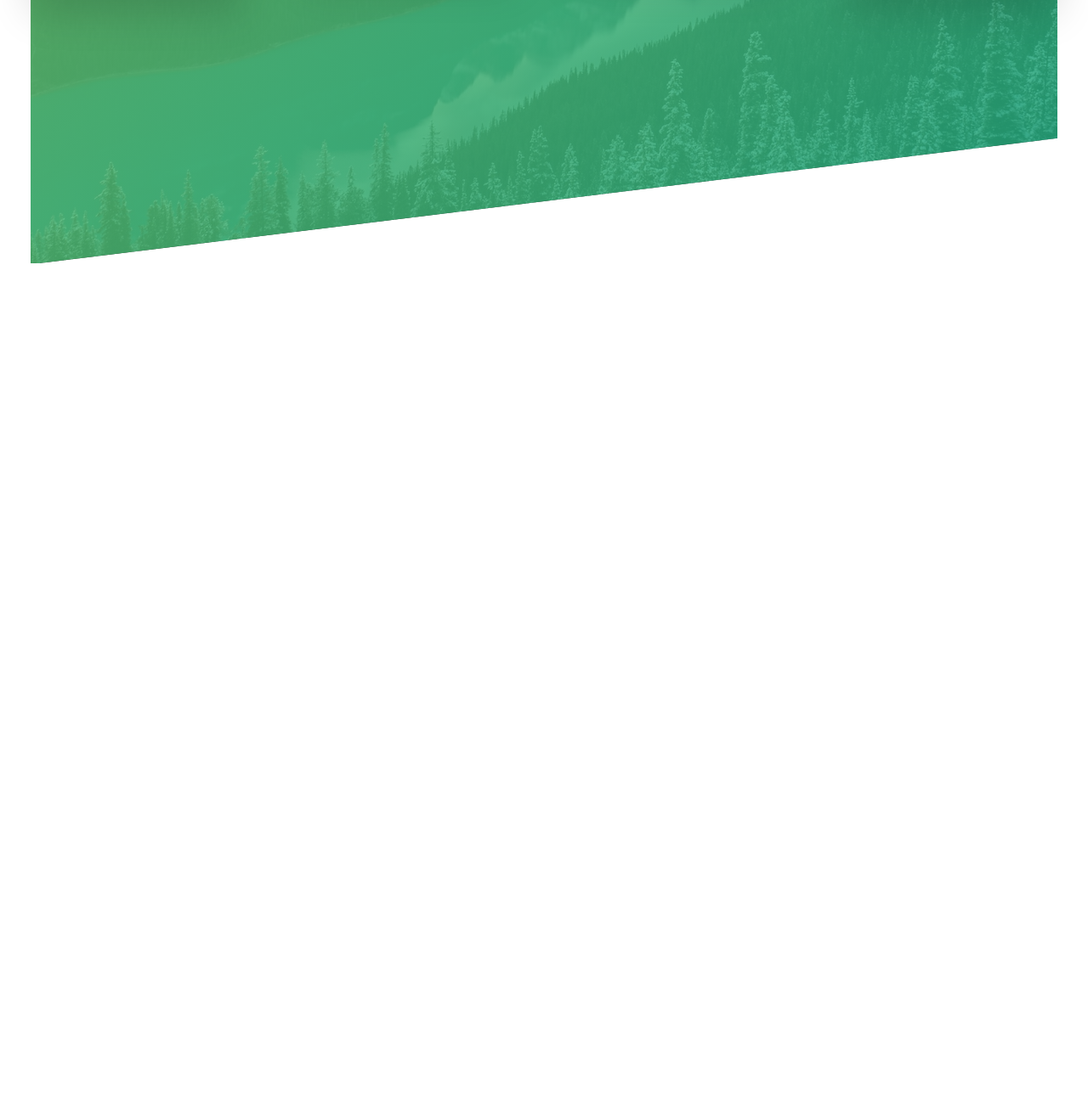
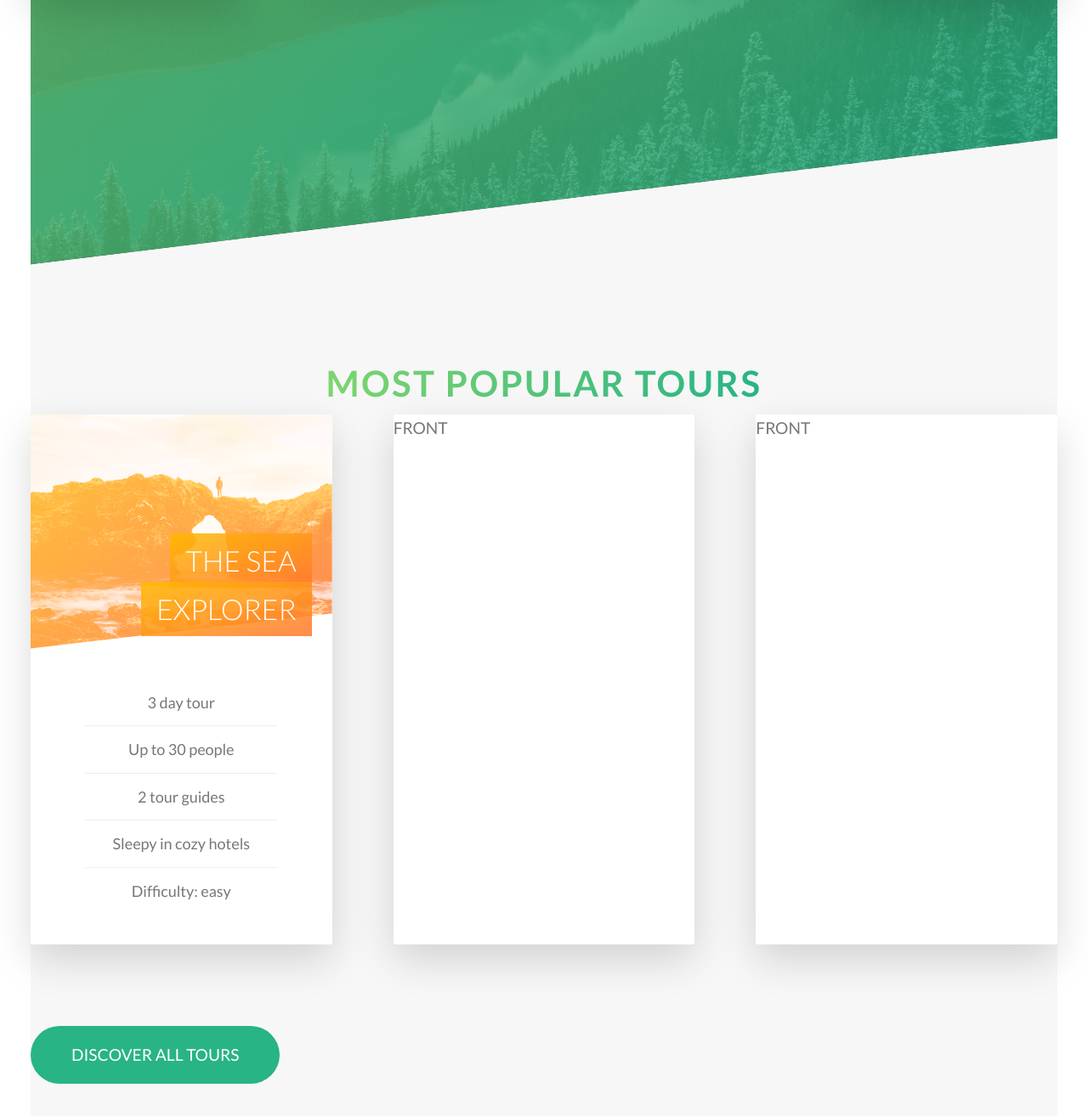
Before and after one commit to frafful/natours, a website: page index.html in a window 1280 px wide. Shown: the part 2883-4197 px from the top of the page at 85% size. Before the commit the page ends 3193 px from the top, so only its background shows below. Drawn offline with nearby package versions, Linux system fonts and the light colour scheme; files that its build step writes are made by us from their sources.

Commit message:
Tours section

```diff
--- a/index.html
+++ b/index.html
@@ -1,5 +1,6 @@
 <!DOCTYPE html>
 <html lang="en">
+
 <head>
   <meta charset="UTF-8">
   <meta name="viewport" content="width=device-width, initial-scale=1.0">
@@ -12,6 +13,7 @@
 
   <title>Natours | Exciting tours for adventurous people</title>
 </head>
+
 <body>
   <header class="header">
     <div class="header__logo-box">
@@ -41,13 +43,17 @@
             You're going to fall in love with nature
           </h3>
           <p class="paragraph">
-                            Lorem ipsum dolor sit amet consectetur adipisicing elit. Dolorem sequi, perferendis perspiciatis delectus tenetur officia quas voluptatem enim animi unde molestias nulla dolorum, voluptatibus libero distinctio exercitationem, sed cupiditate veritatis!
+            Lorem ipsum dolor sit amet consectetur adipisicing elit. Dolorem sequi, perferendis perspiciatis delectus tenetur officia
+            quas voluptatem enim animi unde molestias nulla dolorum, voluptatibus libero distinctio exercitationem, sed cupiditate
+            veritatis!
           </p>
           <h3 class="heading-tertiary u-margin-bottom-small">
             Live adventures like you never have before
           </h3>
           <p class="paragraph">
-                            Lorem, ipsum dolor sit amet consectetur adipisicing elit. Distinctio corrupti quas harum dolores culpa minima deleniti beatae perferendis, odit ipsum. Nisi temporibus quaerat reiciendis, iusto obcaecati corrupti aspernatur. Doloremque, debitis.
+            Lorem, ipsum dolor sit amet consectetur adipisicing elit. Distinctio corrupti quas harum dolores culpa minima deleniti beatae
+            perferendis, odit ipsum. Nisi temporibus quaerat reiciendis, iusto obcaecati corrupti aspernatur. Doloremque,
+            debitis.
           </p>
 
           <a href="#" class="btn-text">Learn more &rarr;</a>
@@ -100,6 +106,50 @@
             </p>
           </div>
         </div>
+    </section>
+    <section class="section-tours">
+      <div class="u-center-text">
+        <h3 class="heading-secondary">
+          Most Popular Tours
+        </h3>
+      </div>
+      <div class="row">
+        <div class="col-1-of-3">
+          <div class="card">
+            <div class="card__side card__side--front">
+              <div class="card__picture card__picture--1">
+              </div>
+              <h4 class="card__heading">
+                <span class="card__heading-span card__heading-span--1">The sea explorer</span>
+              </h4>
+              <div class="card__details">
+                <ul>
+                  <li>3 day tour</li>
+                  <li>Up to 30 people</li>
+                  <li>2 tour guides</li>
+                  <li>Sleepy in cozy hotels</li>
+                  <li>Difficulty: easy</li>
+                </ul>
+              </div>
+            </div>
+
+            <div class="card__side card__side--back card__side--back-1">BACK</div>
+          </div>
+        </div>
+        <div class="col-1-of-3">
+          <div class="card">
+            <div class="card__side card__side--front">FRONT</div>
+            <div class="card__side card__side--back card__side--back-2">BACK</div>
+          </div>
+        </div>
+        <div class="col-1-of-3">
+          <div class="card">
+            <div class="card__side card__side--front">FRONT</div>
+            <div class="card__side card__side--back card__side--back-3">BACK</div>
+          </div>
+        </div>
+      </div>
+      <a href="#" class="btn btn--green btn--animated u-center-text">Discover All Tours</a>
     </section>
   </main>
 
@@ -175,4 +225,5 @@
 
     -->
 </body>
+
 </html>
--- a/sass/abstract/_variables.scss
+++ b/sass/abstract/_variables.scss
@@ -2,7 +2,14 @@ $color-primary: #55c57a;
 $color-primary-light: #7ed56f;
 $color-primary-dark: #28b485;
 
+$color-secondary-light: #ffb900;
+$color-secondary-dark: #ff7730;
+
+$color-tertiary-light: #2998ff;
+$color-tertiary-dark: #5643fa;
+
 $color-grey-light-1: #f7f7f7;
+$color-grey-light-2: #eee;
 
 $color-gray-dark: #777;
 $color-white: #fff;
--- a/sass/components/_button.scss
+++ b/sass/components/_button.scss
@@ -50,6 +50,15 @@
             }
         }
 
+        &--green {
+            background-color: $color-primary-dark;
+            color: $color-white;
+
+            &::after {
+                background-color: $color-primary-dark;
+            }
+        }
+
         &--animated {
             animation-name: moveUp;
             animation-duration: 2s;
--- /dev/null
+++ b/sass/components/_card.scss
@@ -0,0 +1,136 @@
+.card {
+
+  //Functionality
+  position: relative;
+  height: 52rem;
+  perspective: 150rem;
+  -moz-perspective: 150rem;
+
+  &__side {
+    background-color: red;
+    height: 52rem;
+    transition: all .8s ease;
+    position: absolute;
+    top: 0;
+    left: 0;
+    width: 100%;
+    backface-visibility: hidden;
+
+    border-radius: 3px;
+    overflow: hidden;
+    box-shadow: 0 1.5rem 4rem rgba($color-black, .15);
+
+    &--front {
+      background-color: $color-white;
+    }
+
+    &--back {
+      background-color: green;
+      transform: rotateY(180deg);
+
+      &-1 {
+        background-image: linear-gradient(to right bottom,
+        $color-secondary-light,
+        $color-secondary-dark);
+      }
+
+      &-2 {
+        background-image: linear-gradient(to right bottom,
+        $color-primary-light,
+        $color-primary-dark);
+      }
+
+      &-3 {
+        background-image: linear-gradient(to right bottom,
+        $color-tertiary-light,
+        $color-tertiary-dark);
+      }
+    }
+
+
+  }
+
+  &:hover &__side--front {
+    z-index: 100;
+    transform: rotateY(-180deg);
+  }
+
+  &:hover &__side--back {
+    transform: rotateY(0);
+  }
+
+  //Front side styling
+  &__picture {
+    background-size: cover;
+    height: 23rem;
+    background-blend-mode: screen;
+
+    &--1 {
+      background-image: linear-gradient(to right bottom,
+      $color-secondary-light,
+      $color-secondary-dark),
+      url('../img/nat-5.jpg');
+
+      -webkit-clip-path: polygon(0 0, 100% 0, 100% 85%, 0 100%);
+      clip-path: polygon(0 0, 100% 0, 100% 85%, 0 100%);
+    }
+
+    &--2 {
+      background-image: url('../img/nat-5.img');
+    }
+
+    &--3 {
+      background-image: url('../img/nat-5.img');
+    }
+
+  }
+
+  &__heading {
+    font-size: 2.8rem;
+    font-weight: 300;
+    text-transform: uppercase;
+    color: $color-white;
+    text-align: right;
+
+    position: absolute;
+    top: 12rem;
+    right: 2rem;
+
+    width: 75%;
+    z-index: 1;
+  }
+
+  &__heading-span {
+    padding: 1rem 1.5rem;
+
+
+    -webkit-box-decoration-break: clone;
+    box-decoration-break: clone;
+
+    &--1 {
+      background-image: linear-gradient(to right bottom,
+        rgba($color-secondary-light, .85),
+        rgba($color-secondary-dark, .85));
+    }
+  }
+
+  &__details {
+    padding: 3rem;
+
+    ul {
+      list-style: none;
+      margin: 0 auto;
+      width: 80%;
+
+      li {
+        text-align: center;
+        font-size: 1.5rem;
+        padding: 1rem;
+
+        &:not(:last-child) {
+          border-bottom: 1px solid $color-grey-light-2;
+        }
+      }
+    }
+  }
+}
--- a/sass/layout/_header.scss
+++ b/sass/layout/_header.scss
@@ -8,6 +8,7 @@
     background-size: cover;
     background-position: top;
     height: 95vh;
+    -webkit-clip-path: polygon(0 0, 100% 0, 100% 75vh, 0 100%);
     clip-path: polygon(0 0, 100% 0, 100% 75vh, 0 100%);
 
 
--- a/sass/main.scss
+++ b/sass/main.scss
@@ -9,6 +9,7 @@
 @import "base/utilities";
 
 @import "components/button";
+@import "components/card";
 @import "components/composition";
 @import "components/feature-box";
 
--- a/sass/pages/_home.scss
+++ b/sass/pages/_home.scss
@@ -21,3 +21,9 @@
         transform: skewY(7deg);
     }
 }
+
+.section-tours {
+    padding: 25rem 0;
+    margin-top: -10rem;
+    background-color: $color-grey-light-1;
+}
```
Also changed, not shown: package.json (line endings or trailing spaces). Lines whose indentation alone changed are shown as unchanged.
